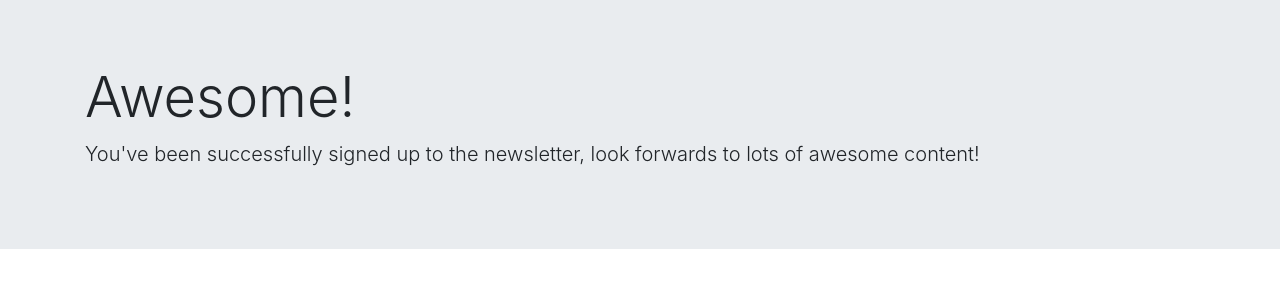
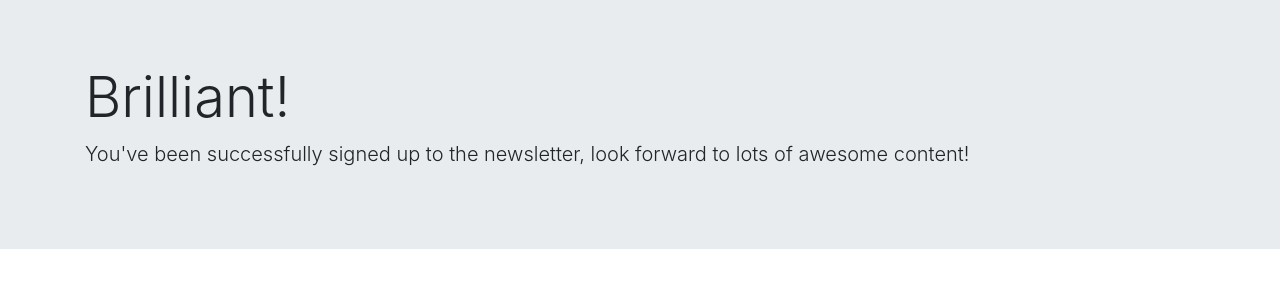
Before and after one commit to osonsur1/Newsletter, a plain HTML site: page success.html in a window 1280 px wide. Drawn offline with nearby package versions, Linux system fonts and the light colour scheme.

Commit message:
Change success page h1

```diff
--- a/success.html
+++ b/success.html
@@ -13,8 +13,8 @@
 
   <div class="jumbotron jumbotron-fluid">
     <div class="container">
-      <h1 class="display-4">Awesome!</h1>
-      <p class="lead">You've been successfully signed up to the newsletter, look forwards to lots of awesome content!</p>
+      <h1 class="display-4">Brilliant!</h1>
+      <p class="lead">You've been successfully signed up to the newsletter, look forward to lots of awesome content!</p>
     </div>
   </div>
 
```
